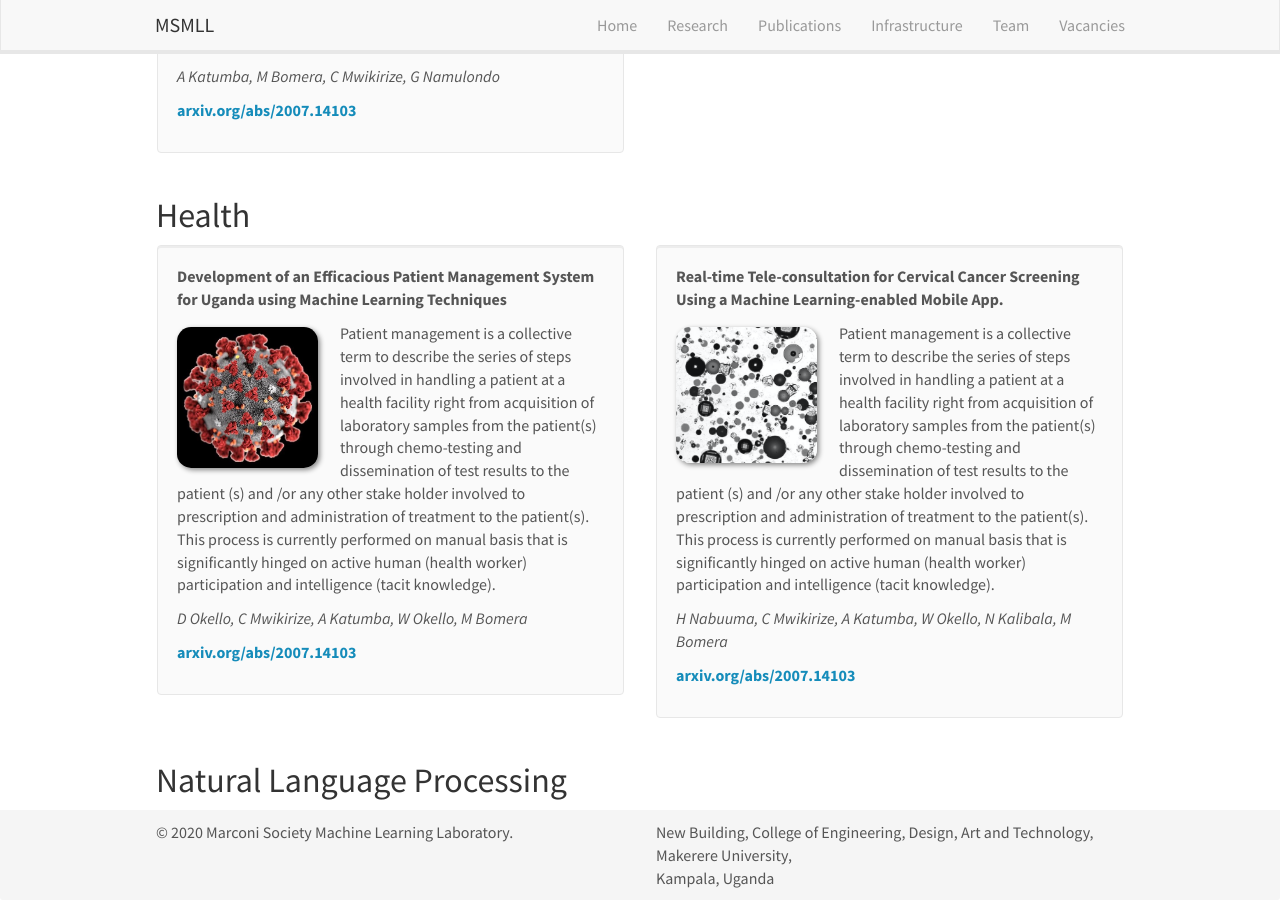
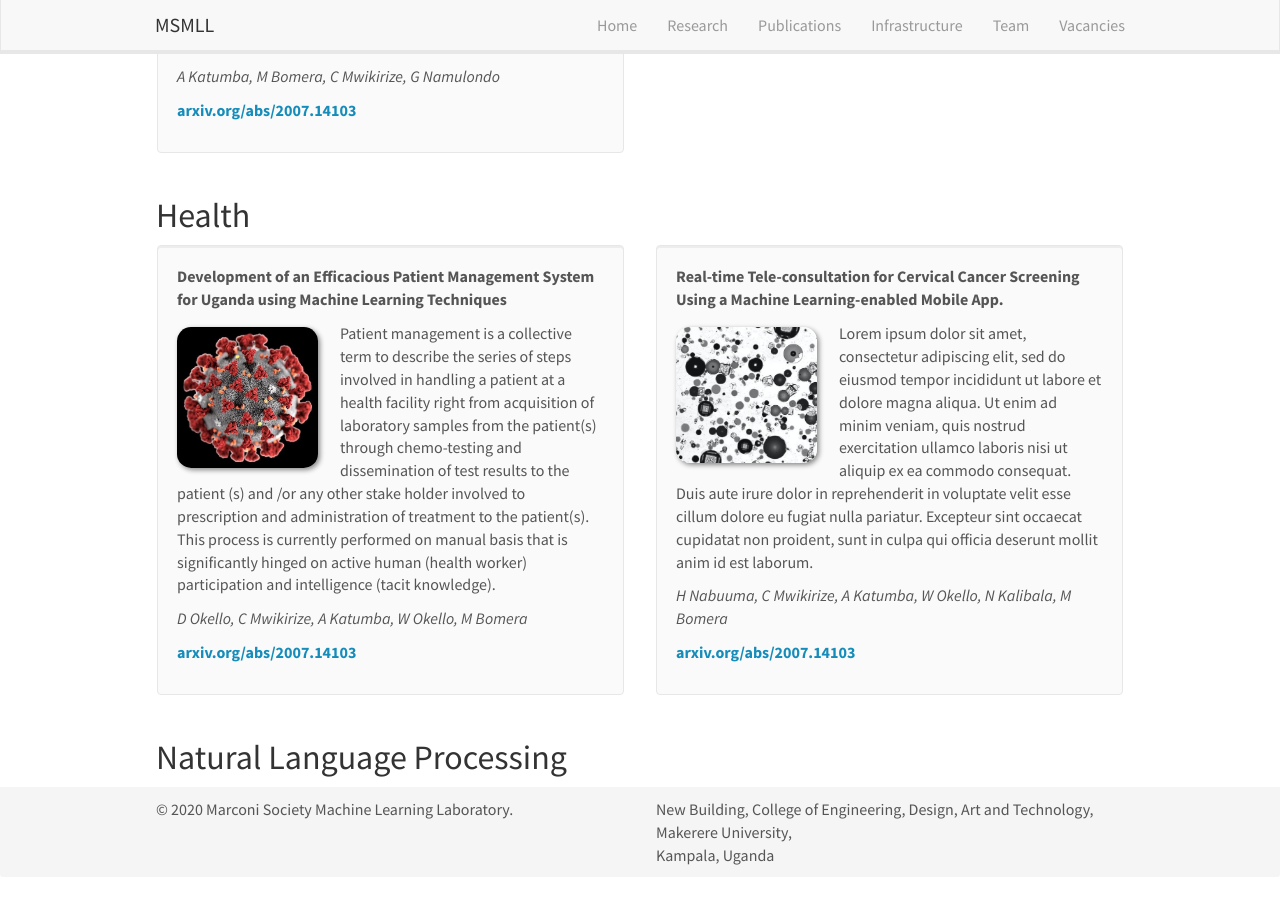
Before and after one commit to msmll/site, a Jekyll site: the page built from _pages/research.md, in a window 1280 px wide and 900 px high, scrolled down 652 px. Built offline with Jekyll 4.4.1, drawn with Linux system fonts in a browser that asks for light colours; nearby versions of some CDN libraries; after the commit the page ends 1529 px from its top, so only the background shows below that.

```diff
--- a/_data/health.yml
+++ b/_data/health.yml
@@ -10,7 +10,7 @@
 
 - title: "Real-time Tele-consultation for Cervical Cancer Screening Using a Machine Learning-enabled Mobile App."
   image: tele-cancer.png
-  description: Patient management is a collective term to describe the series of steps involved in handling a patient at a health facility right from acquisition of laboratory samples from the patient(s) through chemo-testing and dissemination of test results to the patient (s) and /or any other stake holder involved to prescription and administration of treatment to the patient(s). This process is currently performed on manual basis that is significantly hinged on active human (health worker) participation and intelligence (tacit knowledge).
+  description: Lorem ipsum dolor sit amet, consectetur adipiscing elit, sed do eiusmod tempor incididunt ut labore et dolore magna aliqua. Ut enim ad minim veniam, quis nostrud exercitation ullamco laboris nisi ut aliquip ex ea commodo consequat. Duis aute irure dolor in reprehenderit in voluptate velit esse cillum dolore eu fugiat nulla pariatur. Excepteur sint occaecat cupidatat non proident, sunt in culpa qui officia deserunt mollit anim id est laborum.
   authors: H Nabuuma, C Mwikirize, A Katumba, W Okello, N Kalibala, M Bomera
   link:
     url: https://arxiv.org/abs/2007.14103
```
Also changed, not shown: _pages/home.md (+1 -1 lines).
